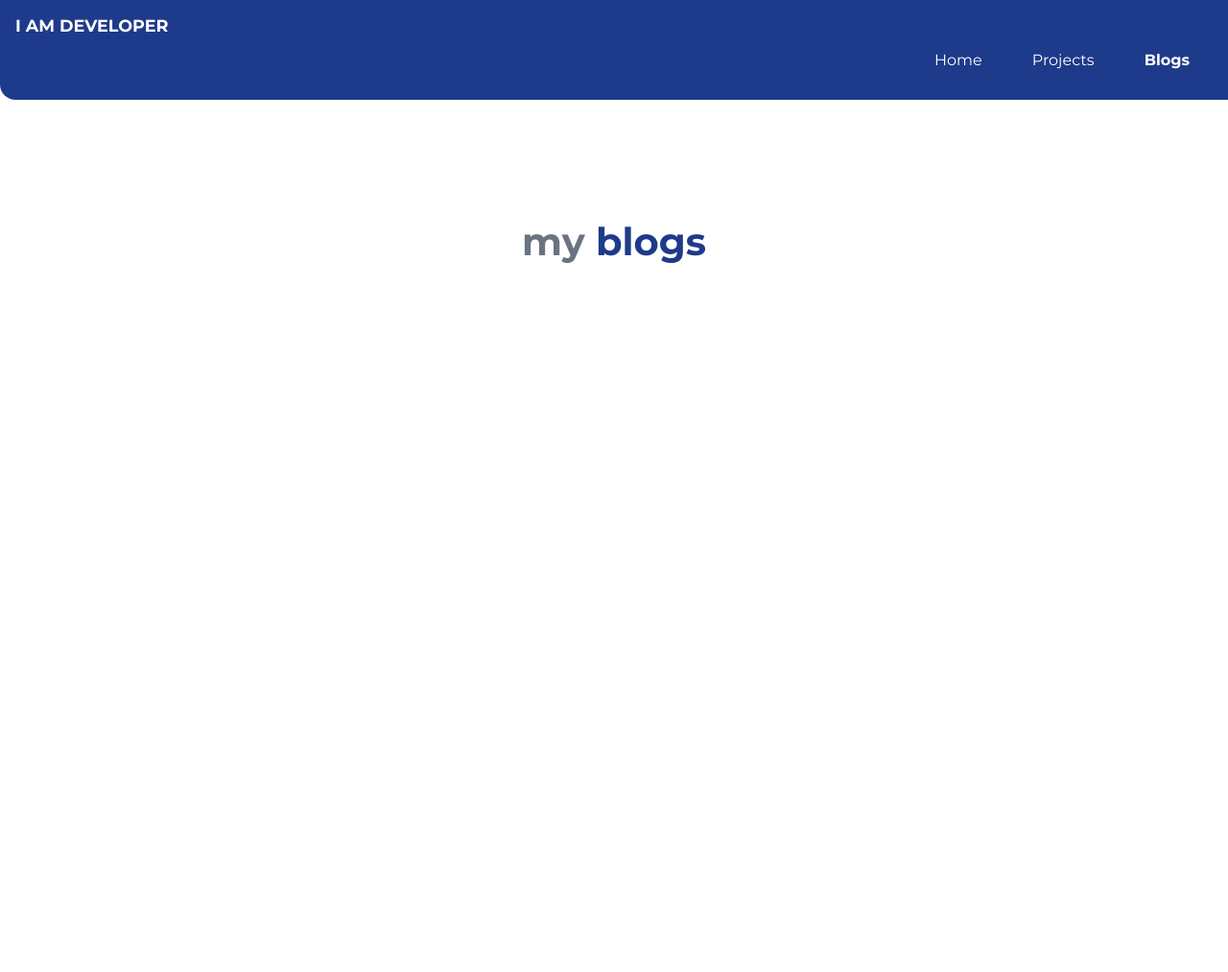
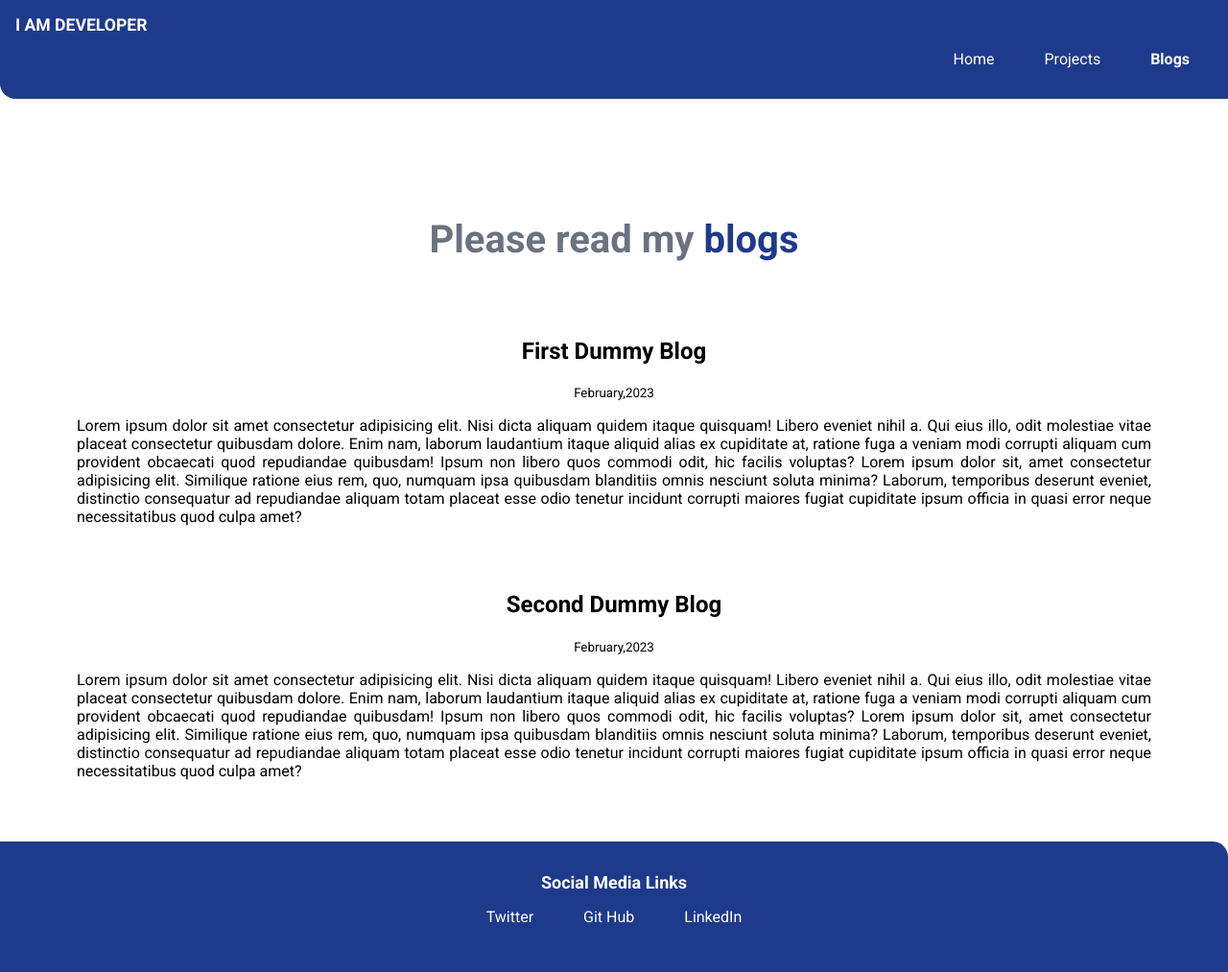
Before and after one commit to GreatParamjitSingh/My-Portfolio-Journey, a plain HTML site: page blogs.html in a window 1280 px wide. Shown: the whole page at 96% size. Before the commit the page ends 800 px from the top, so only its background shows below. Drawn offline with Linux system fonts and the light colour scheme.

Commit message:
updates-on-blog
In this portion I have updated the blog page and added some styles on the same page

```diff
--- a/blogs.html
+++ b/blogs.html
@@ -24,9 +24,84 @@
     </nav>
     <header class="hero">
       <h1 class="hero-heading">
-        my
+        Please read my
         <span class="heading-invert"> blogs</span>
       </h1>
     </header>
+
+    <ul class="list-no-bullet padding-UList">
+      <li>
+        <article class="article-style container">
+          <h1>First Dummy Blog</h1>
+          <small>February,2023</small>
+          <p class="article-para-style">
+            Lorem ipsum dolor sit amet consectetur adipisicing elit. Nisi dicta
+            aliquam quidem itaque quisquam! Libero eveniet nihil a. Qui eius
+            illo, odit molestiae vitae placeat consectetur quibusdam dolore.
+            Enim nam, laborum laudantium itaque aliquid alias ex cupiditate at,
+            ratione fuga a veniam modi corrupti aliquam cum provident obcaecati
+            quod repudiandae quibusdam! Ipsum non libero quos commodi odit, hic
+            facilis voluptas? Lorem ipsum dolor sit, amet consectetur
+            adipisicing elit. Similique ratione eius rem, quo, numquam ipsa
+            quibusdam blanditiis omnis nesciunt soluta minima? Laborum,
+            temporibus deserunt eveniet, distinctio consequatur ad repudiandae
+            aliquam totam placeat esse odio tenetur incidunt corrupti maiores
+            fugiat cupiditate ipsum officia in quasi error neque necessitatibus
+            quod culpa amet?
+          </p>
+        </article>
+      </li>
+      <li>
+        <article class="article-style container">
+          <h1>Second Dummy Blog</h1>
+          <small>February,2023</small>
+          <p class="article-para-style">
+            Lorem ipsum dolor sit amet consectetur adipisicing elit. Nisi dicta
+            aliquam quidem itaque quisquam! Libero eveniet nihil a. Qui eius
+            illo, odit molestiae vitae placeat consectetur quibusdam dolore.
+            Enim nam, laborum laudantium itaque aliquid alias ex cupiditate at,
+            ratione fuga a veniam modi corrupti aliquam cum provident obcaecati
+            quod repudiandae quibusdam! Ipsum non libero quos commodi odit, hic
+            facilis voluptas? Lorem ipsum dolor sit, amet consectetur
+            adipisicing elit. Similique ratione eius rem, quo, numquam ipsa
+            quibusdam blanditiis omnis nesciunt soluta minima? Laborum,
+            temporibus deserunt eveniet, distinctio consequatur ad repudiandae
+            aliquam totam placeat esse odio tenetur incidunt corrupti maiores
+            fugiat cupiditate ipsum officia in quasi error neque necessitatibus
+            quod culpa amet?
+          </p>
+        </article>
+      </li>
+    </ul>
+
+    <footer class="footer">
+      <div class="footer-header">Social Media Links</div>
+      <ul class="social-links list-no-bullet">
+        <li class="list-item-inline">
+          <a
+            href="https://twitter.com/GreatParamjit"
+            target="_blank"
+            class="link"
+            >Twitter</a
+          >
+        </li>
+        <li class="list-item-inline">
+          <a
+            href="https://github.com/GreatParamjitSingh"
+            class="link"
+            target="_blank"
+            >Git Hub</a
+          >
+        </li>
+        <li class="list-item-inline">
+          <a
+            href="https://www.linkedin.com/in/paramjit-singh-17bb37112/"
+            class="link"
+            target="_blank"
+            >LinkedIn</a
+          >
+        </li>
+      </ul>
+    </footer>
   </body>
 </html>
--- a/style.css
+++ b/style.css
@@ -1,4 +1,6 @@
-@import url("https://fonts.googleapis.com/css2?family=Montserrat:wght@400;700&display=swap");
+/* @import url("https://fonts.googleapis.com/css2?family=Montserrat:wght@400;700&display=swap"); */
+
+@import url("https://fonts.googleapis.com/css2?family=Roboto:wght@400;700&display=swap");
 
 :root {
   --primary-color: #1e3a8a;
@@ -7,7 +9,8 @@
 }
 
 body {
-  font-family: "Montserrat", sans-serif;
+  font-family: "Roboto", sans-serif;
+  /* font-family: "Montserrat", sans-serif; */
   margin: 0px;
 }
 
@@ -118,7 +121,6 @@ hr {
   background-color: var(--primary-color);
   color: white;
   padding: 2rem 1rem;
-
   text-align: center;
   border-top-right-radius: 1rem;
 }
@@ -135,3 +137,17 @@ hr {
   font-weight: bold;
   font-size: large;
 }
+
+.padding-UList {
+  padding-inline-start: 0px;
+}
+
+.article-style {
+  text-align: center;
+  padding-bottom: 2rem;
+  margin: 1rem 4rem;
+}
+
+.article-style .article-para-style {
+  text-align: justify;
+}
```
Also changed, not shown: projects.html (+26 -0 lines).
